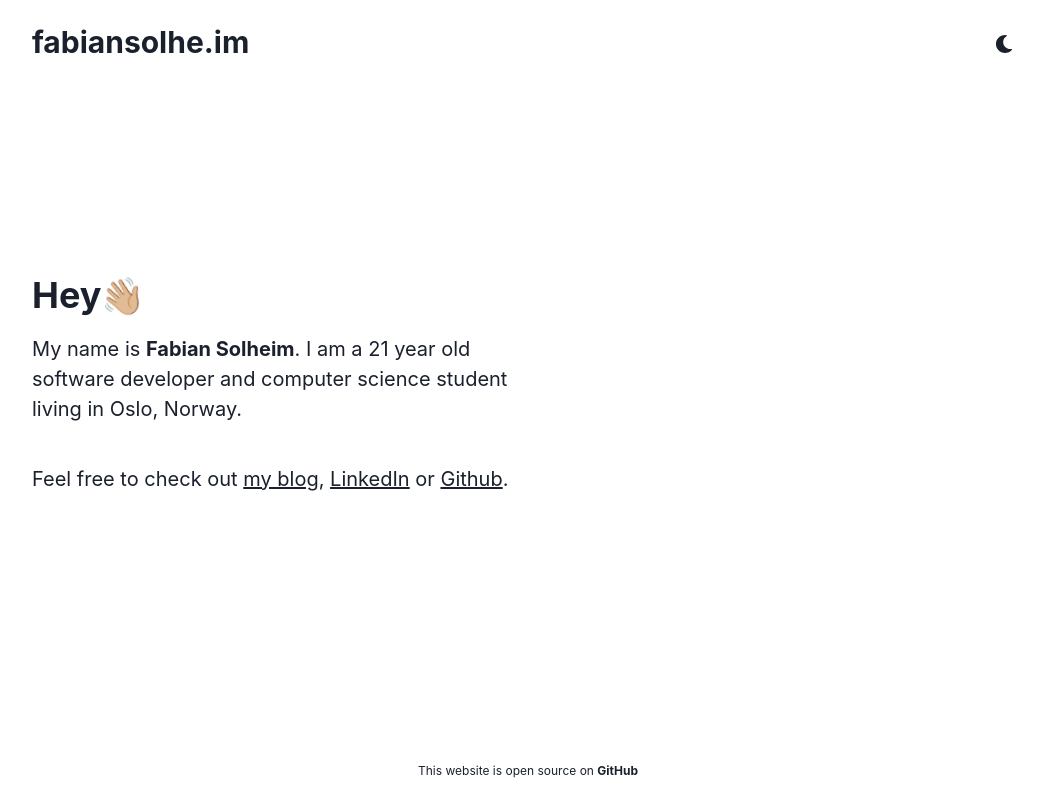
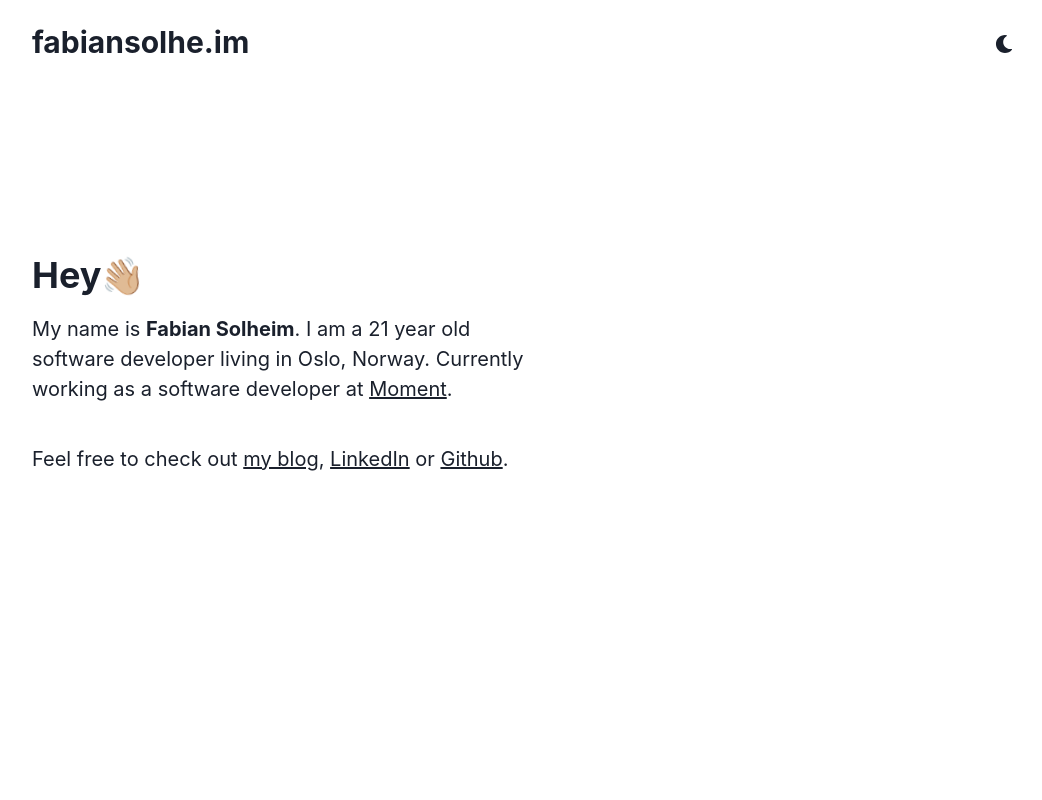
Before and after one commit to fabiansolheim/fabiansolhe.im, a Next.js app: page / in a window 1280 px wide. Shown: the whole page, without its empty margins (112-1154 px from the left). Built offline with nearby package versions, Linux system fonts and the light colour scheme.

Commit message:
tiny changes

```diff
--- a/components/Layout/index.tsx
+++ b/components/Layout/index.tsx
@@ -14,7 +14,6 @@ const Layout = ({ children }: any) => {
       <Container maxWidth="container.lg" minHeight="69.7vh">
         <Header />
         {children}
-        <Footer />
       </Container>
     </>
   );
--- a/pages/index.tsx
+++ b/pages/index.tsx
@@ -8,12 +8,16 @@ import { motion } from "framer-motion";
 
 
 const Home: NextPage = () => {
+
+  const dob = new Date("11/28/2000");
+  const age = new Date(Date.now() - dob.getTime()).getFullYear() - 1970;
   return (
     <Flex
       gap={10}
       flexDir="column"
       h={"container.sm"}
       justify="center"
+      height={"75vh"}
       width={"100%"}
     >
       <Box w={[300, 400, 500]}>
@@ -27,13 +31,13 @@ const Home: NextPage = () => {
             <strong style={{ fontWeight: "bold", display: "inline-block" }}>
               Fabian Solheim
             </strong>
-            . I am a 21 year old software developer and computer science student
-            living in Oslo, Norway.
+            . I am a {age} year old software developer
+            living in Oslo, Norway. Currently working as a software developer at <Link href="https://www.moment.team/" style={{ textDecoration: "underline" }}>Moment</Link>.
           </Text>
         </HStack>
       </Box>
 
-      <Box w={[300, 400, 500]}>
+      <Box w={[300, 400, 500]} >
         <Text fontSize="xl">
           Feel free to check out{" "}
           <NextLink href="/blog" passHref>
```
Also changed, not shown: posts/welcome.md (deleted, +0 -8 lines).
